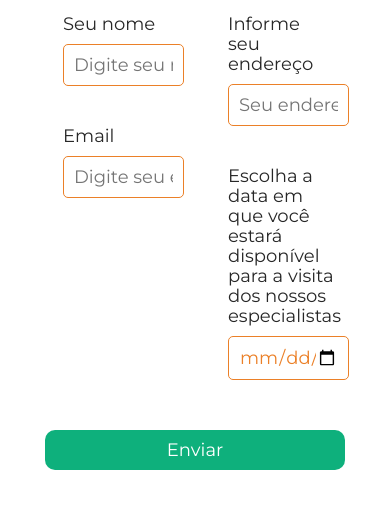
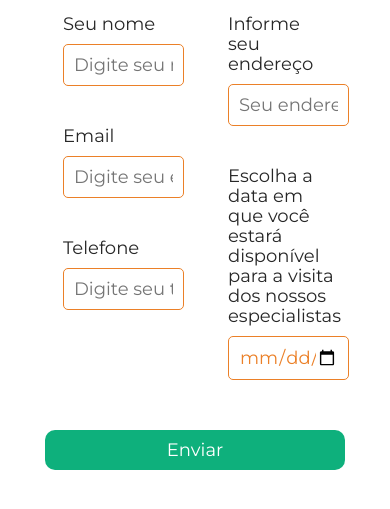
Before and after one commit to kondlandjr-tech/segundo_calculator, a Flask app: page /form in a window 390 px wide. Shown: the part 618-1127 px from the top of the page. Run offline with Flask 3, Linux system fonts and the light colour scheme.

Commit message:
Adding number phone box

```diff
--- a/app.py
+++ b/app.py
@@ -52,12 +52,14 @@
     # Declarar variáveis para a coleta dos dados
     name = request.form['name']
     email = request.form['email']
+    number_phone = request.form['number_phone']
     address = request.form['address']
     date = request.form['date']
 
     with open('form.txt', 'a') as f:
             f.write(name + '\n')
             f.write(email + '\n')
+            f.write(number_phone + '\n')
             f.write(address + '\n')
             f.write(date + '\n')
 
@@ -66,6 +68,7 @@
                            # Coloque as variáveis aqui
                            name=name,
                            email=email,
+                           number_phone=number_phone,
                            address=address,
                            date=date
                            )
--- a/templates/form.html
+++ b/templates/form.html
@@ -31,6 +31,10 @@
             <label for="email">Email</label>
              <input type="email" name="email" id="email" placeholder="Digite seu email" required>
             </li>
+            <li class="user-info__item">
+            <label for="number_phone">Telefone</label>
+             <input type="tel" name="number_phone" id="number_phone" placeholder="Digite seu telefone" required>
+            </li>
         </ul>
         <!--Fields for the address and the name-->
         <ul class="address-date">
--- a/templates/form_result.html
+++ b/templates/form_result.html
@@ -33,6 +33,7 @@
 			<h2>Dados recebidos</h2>
 			<p><strong>Nome:</strong> {{ name }}</p>
 			<p><strong>Email:</strong> {{ email }}</p>
+			<p><strong>Telefone:</strong> {{ number_phone }}</p>
 			<p><strong>Endereço:</strong> {{ address }}</p>
 			<p><strong>Data disponível para visita:</strong> {{ date }}</p>
 			<p>Obrigado por enviar suas informações. Se quiser enviar outro formulário, <a href="{{ url_for('form') }}">clique aqui</a>.</p>
```
